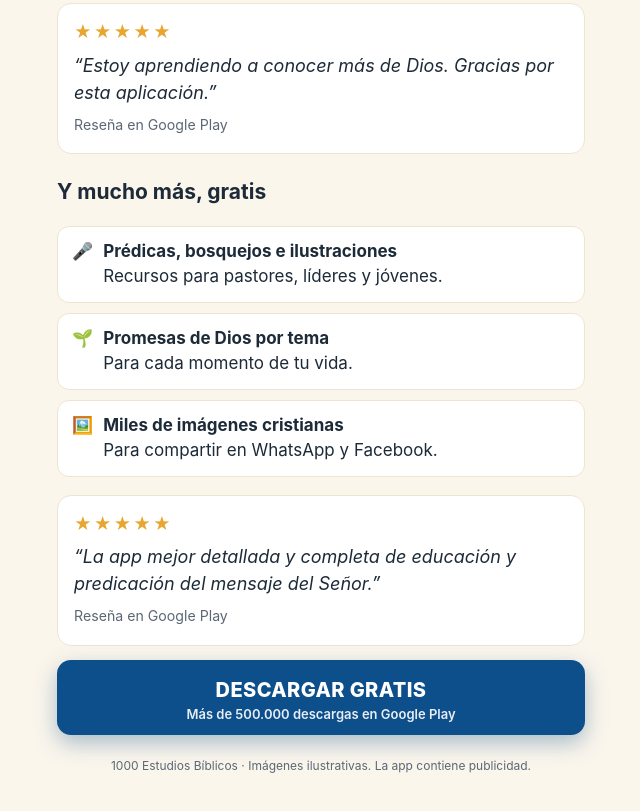
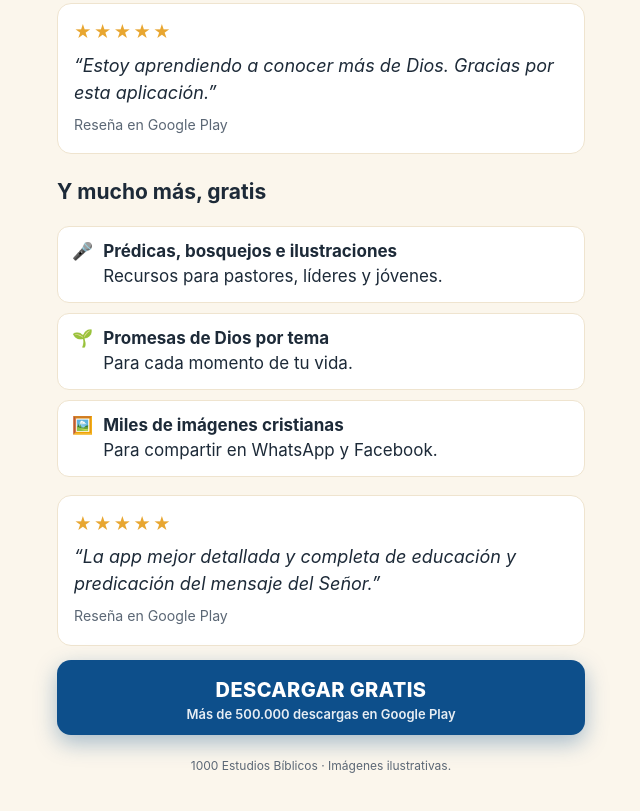
Before and after one commit to moldermobile/1000estudiosbiblicos, a plain HTML site: page index.html in a window 1280 px wide. Shown: the part 1125-1936 px from the top of the page, without its empty margins (319-959 px from the left). Drawn offline with Linux system fonts and the light colour scheme.

Commit message:
Saco aviso de publicidad

```diff
--- a/index.html
+++ b/index.html
@@ -87,7 +87,7 @@ footer{text-align:center;color:var(--mut);font-size:12px;margin-top:22px}
   <div class="res"><div class="est">★★★★★</div><q>La app mejor detallada y completa de educación y predicación del mensaje del Señor.</q><small>Reseña en Google Play</small></div>
 
   <a class="btn cta" href="https://play.google.com/store/apps/details?id=com.mobincube.estudios_biblicos.sc_32BYNE&referrer=utm_source%3Dfacebook%26utm_medium%3Dlanding" data-pos="abajo">DESCARGAR GRATIS<small>Más de 500.000 descargas en Google Play</small></a>
-  <footer>1000 Estudios Bíblicos · Imágenes ilustrativas. La app contiene publicidad.</footer>
+  <footer>1000 Estudios Bíblicos · Imágenes ilustrativas.</footer>
 </main>
 <div class="fix" id="fix"><a class="btn cta" href="https://play.google.com/store/apps/details?id=com.mobincube.estudios_biblicos.sc_32BYNE&referrer=utm_source%3Dfacebook%26utm_medium%3Dlanding" data-pos="fijo">DESCARGAR GRATIS</a></div>
 <script>
```
